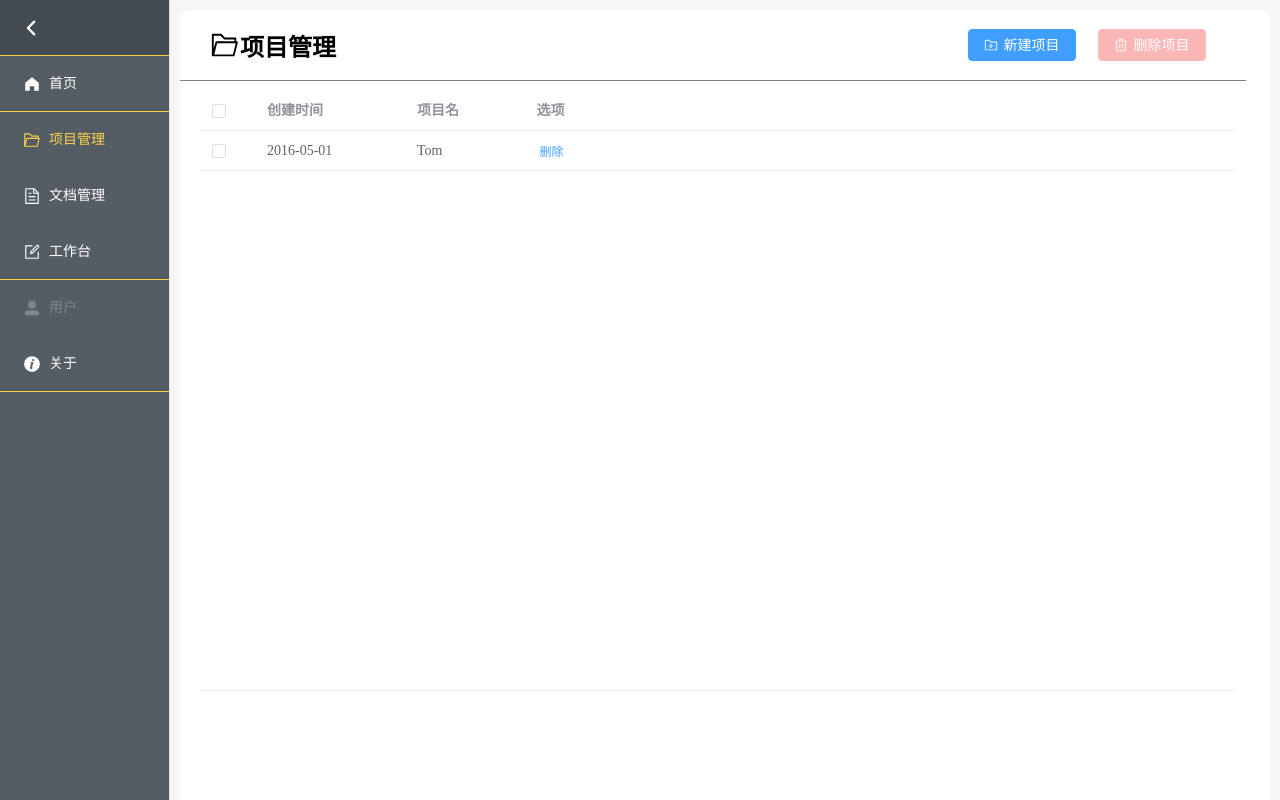
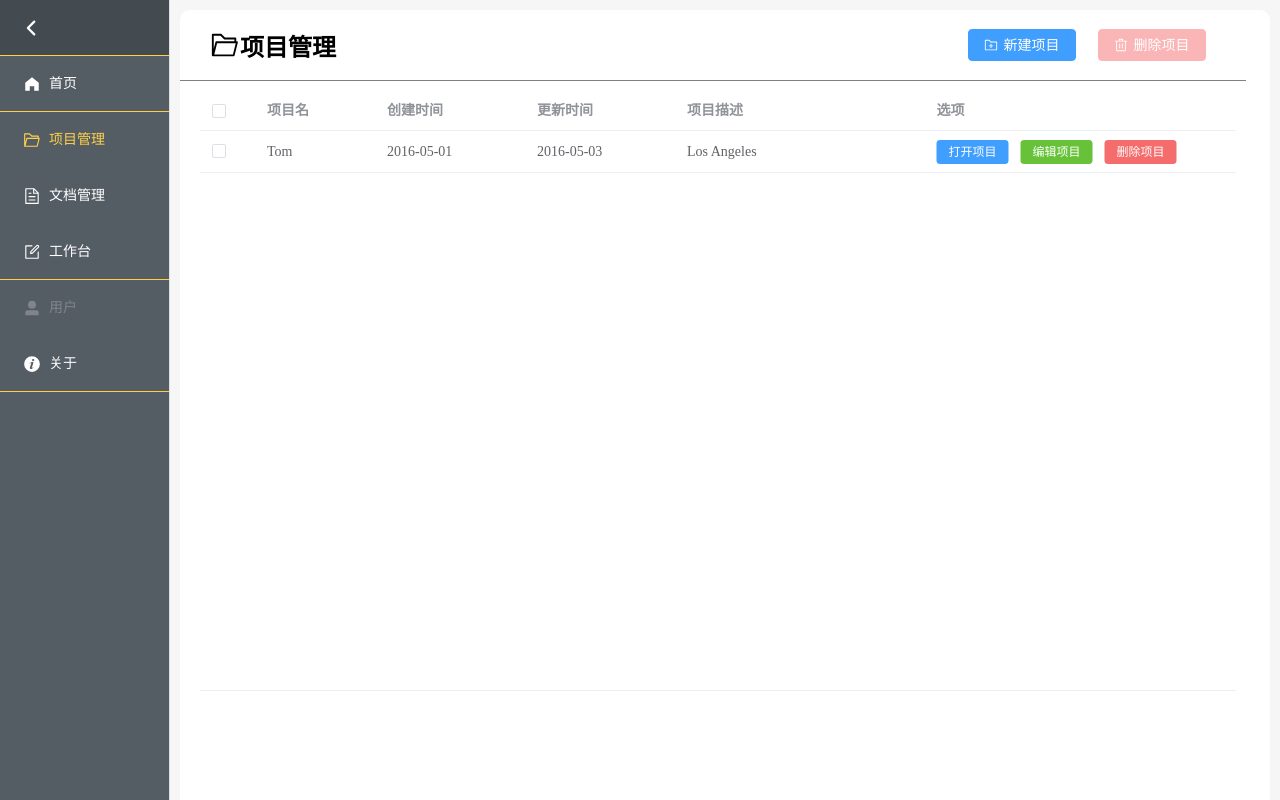
Before and after one commit to MODEMINGZ/iAnctChinese-Client1, a Vue app in the folder iAnctChinese-Client1/: page /project in a window 1280 px wide. Built offline with nearby package versions, Linux system fonts and the light colour scheme.

Commit message:
编辑项目

```diff
--- a/iAnctChinese-Client1/src/views/Project.vue
+++ b/iAnctChinese-Client1/src/views/Project.vue
@@ -17,12 +17,20 @@
             </div>
             <el-table :data="tableData" class="mtable" stripe height="600" @selection-change="handleSelectionChange">
                 <el-table-column type="selection" :selectable='selectable' width="55" />
-                <el-table-column prop="name" label="项目名" width="120" />
-                <el-table-column fixed prop="date" label="创建时间" width="150" />
+                <el-table-column prop="name" label="项目名" width="120" show-overflow-tooltip />
+                <el-table-column prop="create_time" label="创建时间" width="150" />
+                <el-table-column prop="update_time" label="更新时间" width="150" />
+                <el-table-column prop="discription" label="项目描述" width="250" show-overflow-tooltip />
                 <el-table-column fixed="right" label="选项" min-width="120">
                     <template #default="scope">
-                        <el-button link type="primary" size="small" @click.prevent="deleteRow(scope.$index)">
-                            删除
+                        <el-button type="primary" size="small">
+                            打开项目
+                        </el-button>
+                        <el-button type="success" size="small" @click.prevent="editRow(scope.$index)">
+                            编辑项目
+                        </el-button>
+                        <el-button type="danger" size="small" @click.prevent="deleteRow(scope.$index)">
+                            删除项目
                         </el-button>
                     </template>
                 </el-table-column>
@@ -48,6 +56,30 @@
             </div>
         </template>
     </el-dialog>
+    <el-dialog v-model="e_dialogFormVisible" title="编辑项目" width="600">
+        <el-form :model="e_form">
+            <el-form-item label="项目名" :label-width="formLabelWidth">
+                <el-input v-model="e_form.name" autocomplete="off" autosize type="textarea" placeholder="(必填)" />
+            </el-form-item>
+            <el-form-item label="项目描述" :label-width="formLabelWidth">
+                <el-input v-model="e_form.discription" autocomplete="off" type="textarea"
+                    :autosize="{ minRows: 2, maxRows: 4 }" placeholder="(选填)" />
+            </el-form-item>
+            <el-form-item label="创建时间" :label-width="formLabelWidth">
+                <el-input :value="e_form.create_time" disabled /> <!-- 禁用创建时间输入框 -->
+            </el-form-item>
+            <el-form-item label="更新时间" :label-width="formLabelWidth">
+                <el-input :value="e_form.update_time" disabled /> <!-- 禁用更新时间输入框 -->
+            </el-form-item>
+        </el-form>
+        <template #footer>
+            <div class="dialog-footer">
+                <el-button @click="editForm_cancle">取消</el-button>
+                <el-button type="primary" @click="editForm">确认</el-button>
+            </div>
+        </template>
+    </el-dialog>
+    <!-- ...其他代码... -->
 </template>
 
 <script setup lang="ts">
@@ -58,26 +90,74 @@ import {
 } from '@element-plus/icons-vue'
 import { ref, reactive } from 'vue'
 import dayjs from 'dayjs'
-import { ElMessage } from 'element-plus'
+import { ElMessage, ElMessageBox } from 'element-plus'
+//编辑项目
+const e_dialogFormVisible = ref(false);
+const editingIndex = ref(-1);
+const editRow = (index: number) => {
+    editingIndex.value = index;
+    const item = tableData.value[index];
+    e_form.name = item.name;
+    e_form.discription = item.discription;
+    e_form.create_time = item.create_time;
+    e_form.update_time = item.update_time;
+    e_dialogFormVisible.value = true;
+};
+
+const editForm = () => {
+    if (editingIndex.value !== -1) {
+        tableData.value[editingIndex.value].name = e_form.name;
+        tableData.value[editingIndex.value].discription = e_form.discription;
+    }
+    e_dialogFormVisible.value = false;
+    ElMessage({
+        message: '编辑成功！',
+        type: 'success',
+    });
+};
+
+const editForm_cancle = () => {
+    e_dialogFormVisible.value = false;
+    e_form.name = '';
+    e_form.discription = '';
+};
+
 //删除项目
+const deleteRow = (index: number) => {
+    ElMessageBox.confirm(
+        '确定删除该项目？',
+        'Warning',
+        {
+            confirmButtonText: '确定',
+            cancelButtonText: '取消',
+            type: 'warning',
+        }
+    )
+        .then(() => {
+            tableData.value.splice(index, 1)
+            ElMessage({
+                type: 'success',
+                message: '删除成功！',
+            })
+        })
+}
 const multipleSelection = ref([]);
 const handleSelectionChange = (val: never[]) => {
     multipleSelection.value = val;
 };
 const deleteSelectedItems = () => {
-    if (multipleSelection.value.length === 0) return; // 防止没有选择任何项时触发删除
-    const idsToDelete = multipleSelection.value.map(item => tableData.value.indexOf(item)); // 获取要删除的项的索引
-    idsToDelete.sort((a, b) => b - a); // 降序排序，以便从后往前删除，避免索引变化问题
+    if (multipleSelection.value.length === 0) return;
+    const idsToDelete = multipleSelection.value.map(item => tableData.value.indexOf(item));
+    idsToDelete.sort((a, b) => b - a);
     idsToDelete.forEach(id => {
-        tableData.value.splice(id, 1); // 删除选中的行
+        tableData.value.splice(id, 1);
     });
-    multipleSelection.value = []; // 清空选中项，因为已经从表格中删除了
+    multipleSelection.value = [];
 };
 
 const selectable = (row: { id: string; }, index: any) => {
     if (row.id === "10001") {
         return false
-
     } else {
         return true
     }
@@ -87,6 +167,14 @@ const formLabelWidth = '140px'
 const form = reactive({
     name: '',
     discription: '',
+    create_time: '',
+    update_time: '',
+})
+const e_form = reactive({
+    name: '',
+    discription: '',
+    create_time: '',
+    update_time: '',
 })
 const createForm = () => {
     if (!form.name) {
@@ -99,10 +187,12 @@ const createForm = () => {
     dialogFormVisible.value = false
     now.setDate(now.getDate() + 1)
     tableData.value.push({
-        date: dayjs(now).format('YYYY-MM-DD'),
+        create_time: dayjs(now).format('YYYY-MM-DD HH:mm'),
         name: form.name,
         discription: form.discription,
+        update_time: ''
     })
+    //清空
     form.name = ''
     form.discription = ''
     ElMessage({
@@ -118,18 +208,16 @@ const createForm_cancle = () => {
 
 //表格
 const now = new Date()
-
 const tableData = ref([
     {
-        date: '2016-05-01',
+        create_time: '2016-05-01',
         name: 'Tom',
+        update_time: '2016-05-03',
         discription: 'Los Angeles',
     },
 ])
 
-const deleteRow = (index: number) => {
-    tableData.value.splice(index, 1)
-}
+
 
 </script>
 
```
